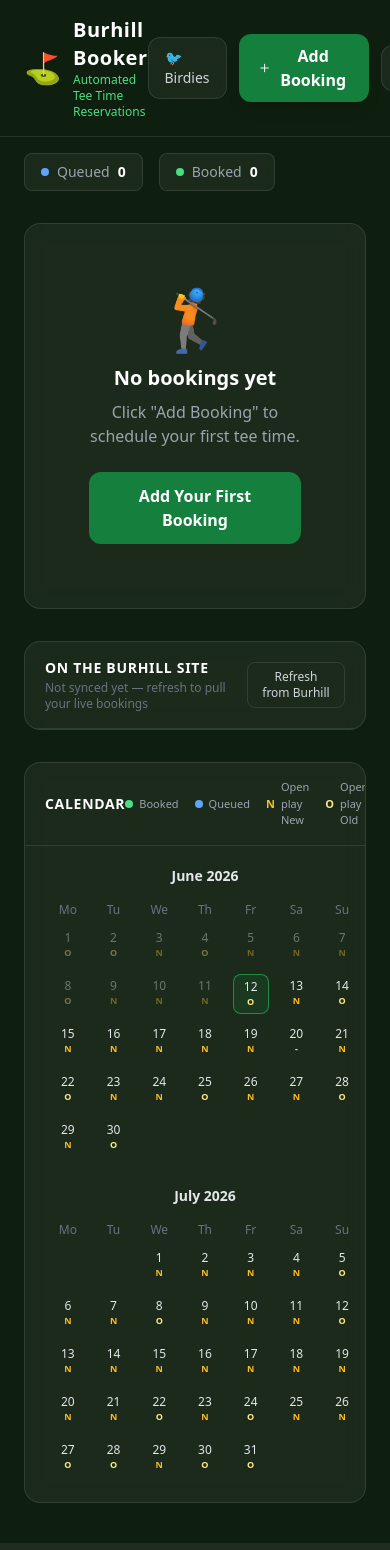
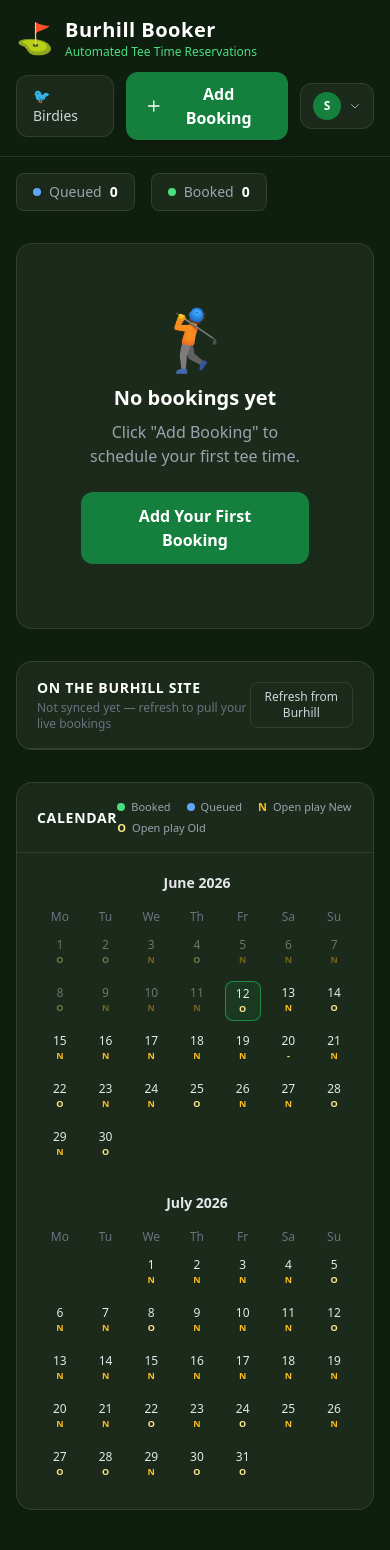
Before and after one commit to PaulJohnson85/burhill-booker, a Flask app: page / in a window 390 px wide; the page is wider, and only the part inside the window is pictured. Run offline with Flask 3, Linux system fonts and the light colour scheme; the visitor is signed in with stand-in values (Sample User, id 1); some libraries are stand-ins or nearby versions.

Commit message:
Fix mobile horizontal overflow; make calendar card scrollable
- body overflow-x-hidden stops the page being ~5% wider than the
  viewport (header buttons overflowed without wrapping)
- header wraps on narrow screens; legend wraps; phone padding reduced
- the calendar card's month grid is itself a horizontal scroller like
  the bookings and site panels

Co-Authored-By: Claude Opus 4.8 <noreply@anthropic.com>

```diff
--- a/templates/birdies.html
+++ b/templates/birdies.html
@@ -38,7 +38,7 @@
   </style>
 </head>
 
-<body class="min-h-screen text-gray-100 font-sans">
+<body class="min-h-screen text-gray-100 font-sans overflow-x-hidden">
 
   <!-- Header -->
   <header class="border-b border-white/10 px-6 py-4 flex items-center justify-between">
--- a/templates/index.html
+++ b/templates/index.html
@@ -44,10 +44,10 @@
   </style>
 </head>
 
-<body class="min-h-screen text-gray-100 font-sans">
+<body class="min-h-screen text-gray-100 font-sans overflow-x-hidden">
 
   <!-- Header -->
-  <header class="border-b border-white/10 px-6 py-4 flex items-center justify-between">
+  <header class="border-b border-white/10 px-4 sm:px-6 py-4 flex flex-wrap items-center justify-between gap-y-3">
     <div class="flex items-center gap-3">
       <span class="text-3xl">⛳</span>
       <div>
@@ -115,7 +115,7 @@
   {% endwith %}
 
   <!-- Stats bar -->
-  <div class="px-6 py-4 flex gap-4 text-sm overflow-x-auto whitespace-nowrap">
+  <div class="px-4 sm:px-6 py-4 flex gap-4 text-sm overflow-x-auto whitespace-nowrap">
     {% set counts = namespace(pending=0, waiting=0, running=0, booked=0, failed=0) %}
     {% for b in bookings %}
       {% if b.status == 'pending'   %}{% set counts.pending  = counts.pending  + 1 %}{% endif %}
@@ -144,7 +144,7 @@
   </div>
 
   <!-- Booking table -->
-  <main class="px-6 pb-10">
+  <main class="px-4 sm:px-6 pb-10">
     {% if not bookings %}
     <div class="glass rounded-2xl p-16 text-center mt-4">
       <div class="text-6xl mb-4">🏌️</div>
@@ -331,14 +331,14 @@
     <div class="glass rounded-2xl overflow-hidden mt-8">
       <div class="flex items-center justify-between px-5 py-4 border-b border-white/10">
         <h2 class="text-sm font-bold text-white uppercase tracking-wider">Calendar</h2>
-        <div class="flex items-center gap-4 text-[11px] text-gray-400">
+        <div class="flex flex-wrap items-center gap-x-4 gap-y-1 text-[11px] text-gray-400">
           <span class="flex items-center gap-1.5"><span class="w-2 h-2 rounded-full bg-green-400 inline-block"></span> Booked</span>
           <span class="flex items-center gap-1.5"><span class="w-2 h-2 rounded-full bg-blue-400 inline-block"></span> Queued</span>
           <span class="flex items-center gap-1.5"><span class="text-amber-400 font-bold">N</span> Open play New</span>
           <span class="flex items-center gap-1.5"><span class="text-amber-200 font-bold">O</span> Open play Old</span>
         </div>
       </div>
-      <div class="grid md:grid-cols-2 gap-6 p-5">
+      <div class="grid md:grid-cols-2 gap-6 p-5 overflow-x-auto">
         {% for month in calendar_months %}
         <div>
           <h3 class="text-sm font-semibold text-gray-200 mb-3 text-center">{{ month.name }}</h3>
```
